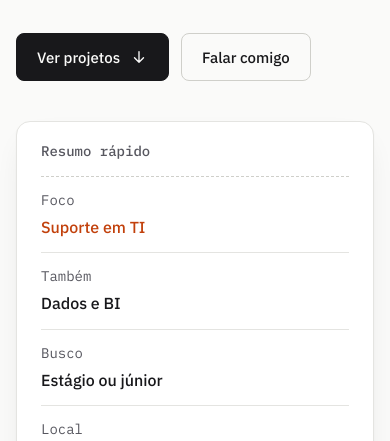
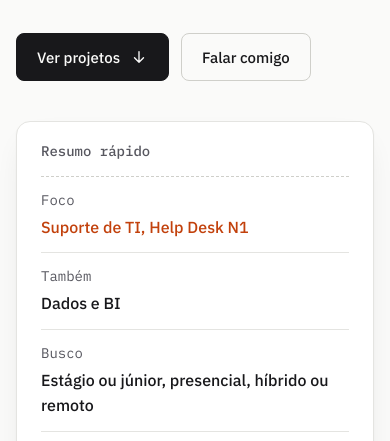
Before and after one commit to MateusSantos590/mateussantos590.github.io, a plain HTML site: page index.html in a window 390 px wide. Shown: the part 398-839 px from the top of the page. Drawn offline with Linux system fonts and the light colour scheme; no server answers.

Commit message:
Currículo para download e site alinhado ao currículo (#4)
* Redesign portfolio: IT support focus, PT/EN, dark mode and interactive method

Co-Authored-By: Claude Opus 5.5 <noreply@anthropic.com>
Claude-Session: https://claude.ai/code/session_01KpMrYAJETbbURFKFuXcPgV

* Harden site with Content-Security-Policy and referrer policy

Co-Authored-By: Claude Sonnet 5.5 <noreply@anthropic.com>
Claude-Session: https://claude.ai/code/session_01KpMrYAJETbbURFKFuXcPgV

* Add gratitude section with cousins' LinkedIn profiles

Co-Authored-By: Claude Opus 5.5 <noreply@anthropic.com>
Claude-Session: https://claude.ai/code/session_01KpMrYAJETbbURFKFuXcPgV

* Remove placeholder cousin cards and set aside gratitude section

Co-Authored-By: Claude Opus 5.5 <noreply@anthropic.com>
Claude-Session: https://claude.ai/code/session_01KpMrYAJETbbURFKFuXcPgV

* Optimize rendering: local fonts, compositor-only effects, 60 fps frame scheduler and adaptive lite mode

Co-Authored-By: Claude Opus 5.5 <noreply@anthropic.com>
Claude-Session: https://claude.ai/code/session_01KpMrYAJETbbURFKFuXcPgV

* Publish résumé without phone number and align site with résumé content

Co-Authored-By: Claude Opus 5.5 <noreply@anthropic.com>
Claude-Session: https://claude.ai/code/session_01KpMrYAJETbbURFKFuXcPgV

---------

Co-authored-by: Claude <noreply@anthropic.com>

```diff
--- a/index.html
+++ b/index.html
@@ -2,7 +2,7 @@
 <html lang="pt-BR">
 <head>
 <meta charset="utf-8">
-<meta http-equiv="Content-Security-Policy" content="default-src 'none'; script-src 'sha256-XRh5JS5vWgrOhbBQ3gDJrTK9GxeedwcJQIHxepdtMaI=' 'sha256-IlNkrB5HBFgy7XucCemS4X83DRb+nHaXkmBcZc6EJm0='; style-src 'unsafe-inline'; font-src 'self'; img-src 'self' data:; connect-src 'self'; base-uri 'none'; form-action 'none'; object-src 'none'">
+<meta http-equiv="Content-Security-Policy" content="default-src 'none'; script-src 'sha256-XRh5JS5vWgrOhbBQ3gDJrTK9GxeedwcJQIHxepdtMaI=' 'sha256-A873iNzMgJqLYmt3h0l7Z8Y3zOSiJty5VMjW1jSpRN0='; style-src 'unsafe-inline'; font-src 'self'; img-src 'self' data:; connect-src 'self'; base-uri 'none'; form-action 'none'; object-src 'none'">
 <meta name="referrer" content="strict-origin-when-cross-origin">
 <meta name="viewport" content="width=device-width, initial-scale=1">
 <title>Mateus Telles | Suporte em TI e dados</title>
@@ -308,15 +308,15 @@ h2{min-width:0;font-size:clamp(34px,4.4vw,58px);line-height:1.06;letter-spacing:
           <a class="btn btn-primary" href="#projetos"><span data-i18n="hero.cta">Ver projetos</span><svg viewBox="0 0 24 24" fill="none" stroke="currentColor" stroke-width="1.8" stroke-linecap="round" stroke-linejoin="round" aria-hidden="true"><path d="M12 5v14M6 13l6 6 6-6"/></svg></a>
           <a class="btn" href="#contato" data-i18n="hero.talk">Falar comigo</a>
           <!-- O botão aparece sozinho quando o arquivo curriculo.pdf existir na raiz do repositório. -->
-          <a class="btn" id="cv" href="curriculo.pdf" download hidden><span data-i18n="hero.cv">Baixar currículo</span><svg viewBox="0 0 24 24" fill="none" stroke="currentColor" stroke-width="1.8" stroke-linecap="round" stroke-linejoin="round" aria-hidden="true"><path d="M12 4v11M7 10l5 5 5-5M5 20h14"/></svg></a>
+          <a class="btn" id="cv" href="curriculo.pdf" download="Curriculo_Mateus_Santos_Telles.pdf" hidden><span data-i18n="hero.cv">Baixar currículo</span><svg viewBox="0 0 24 24" fill="none" stroke="currentColor" stroke-width="1.8" stroke-linecap="round" stroke-linejoin="round" aria-hidden="true"><path d="M12 4v11M7 10l5 5 5-5M5 20h14"/></svg></a>
         </div>
       </div>
       <aside class="ticket" aria-labelledby="ticket-title">
         <p class="ticket-head" id="ticket-title" data-i18n="t.head">Resumo rápido</p>
         <dl>
-          <div><dt data-i18n="t.focus">Foco</dt><dd class="hl" data-i18n="t.focusv">Suporte em TI</dd></div>
+          <div><dt data-i18n="t.focus">Foco</dt><dd class="hl" data-i18n="t.focusv">Suporte de TI, Help Desk N1</dd></div>
           <div><dt data-i18n="t.also">Também</dt><dd data-i18n="t.alsov">Dados e BI</dd></div>
-          <div><dt data-i18n="t.seek">Busco</dt><dd data-i18n="t.seekv">Estágio ou júnior</dd></div>
+          <div><dt data-i18n="t.seek">Busco</dt><dd data-i18n="t.seekv">Estágio ou júnior, presencial, híbrido ou remoto</dd></div>
           <div><dt data-i18n="t.loc">Local</dt><dd data-i18n="t.locv">São Paulo, SP</dd></div>
           <div><dt data-i18n="t.edu">Formação</dt><dd data-i18n="t.eduv">ADS na UNG, conclusão em 2027</dd></div>
           <div id="clock-row"><dt data-i18n="t.time">Horário em SP</dt><dd id="clock"></dd></div>
@@ -424,16 +424,21 @@ h2{min-width:0;font-size:clamp(34px,4.4vw,58px);line-height:1.06;letter-spacing:
       <div class="reveal">
         <h3 class="col" data-i18n="j.exp">Experiência e formação</h3>
         <ol class="timeline">
-          <li><span class="when" data-i18n="j1.when">Ago 2025 até hoje</span><div><h4 data-i18n="j1.t">Freelancer na NexaData Insights</h4><p data-i18n="j1.p">Atendimento a pequenos negócios, organização de informações e soluções digitais conforme a necessidade de cada cliente.</p></div></li>
-          <li><span class="when" data-i18n="j2.when">Até 2027</span><div><h4 data-i18n="j2.t">Análise e Desenvolvimento de Sistemas, UNG</h4><p data-i18n="j2.p">Curso tecnólogo com conclusão prevista para 2027.</p></div></li>
+          <li><span class="when" data-i18n="j1.when">Ago 2025 até hoje</span><div><h4 data-i18n="j1.t">Freelancer na NexaData Insights</h4><p data-i18n="j1.p">Atendo cinco pequenos negócios: identifico necessidades, explico soluções em linguagem acessível e acompanho as demandas nos prazos combinados.</p></div></li>
+          <li><span class="when" data-i18n="j3.when">Mar a jul 2026</span><div><h4 data-i18n="j3.t">Suporte de TI na IZATEC</h4><p data-i18n="j3.p">Suporte a alunos em uma plataforma de aulas de programação e criação de conteúdos sobre Java e Python.</p></div></li>
+          <li><span class="when" data-i18n="j2.when">2025 a 2027</span><div><h4 data-i18n="j2.t">Análise e Desenvolvimento de Sistemas, UNG</h4><p data-i18n="j2.p">Tecnólogo EAD, cursando, com conclusão prevista para 2027.</p></div></li>
+          <li><span class="when">2026</span><div><h4 data-i18n="j4.t">Cursos complementares</h4><p data-i18n="j4.p">Mais de 150 horas de cursos de tecnologia na Alura, FIAP e Anthropic Academy, incluindo Git e GitHub.</p></div></li>
         </ol>
       </div>
       <div class="reveal" style="--d:80ms">
         <h3 class="col" data-i18n="j.skills">Habilidades</h3>
         <div class="skills">
-          <div class="skill"><h4 data-i18n="s1.t">Suporte em TI</h4><ul class="tags" data-i18n="s1.tags"><li>Windows</li><li>Redes</li><li>Diagnóstico de problemas</li><li>Atendimento ao usuário</li><li>Documentação</li></ul></div>
+          <div class="skill"><h4 data-i18n="s1.t">Suporte e microinformática</h4><ul class="tags" data-i18n="s1.tags"><li>Windows 10/11</li><li>Instalação de sistemas</li><li>Montagem de computadores</li><li>Diagnóstico de hardware</li><li>Drivers e impressoras</li><li>Atendimento ao usuário</li><li>Documentação</li></ul></div>
+          <div class="skill"><h4 data-i18n="s4.t">Redes</h4><ul class="tags" data-i18n="s4.tags"><li>TCP/IP</li><li>DNS</li><li>DHCP</li><li>Redes domésticas</li></ul></div>
+          <div class="skill"><h4 data-i18n="s5.t">Ferramentas</h4><ul class="tags"><li>Microsoft 365</li><li>Pacote Office</li><li>Google Workspace</li></ul></div>
           <div class="skill"><h4 data-i18n="s2.t">Dados e BI</h4><ul class="tags"><li>Python</li><li>Pandas</li><li>SQL</li><li>Excel</li><li>Power BI</li></ul></div>
-          <div class="skill"><h4 data-i18n="s3.t">Desenvolvimento</h4><ul class="tags" data-i18n="s3.tags"><li>Python</li><li>Lógica de programação</li><li>Git</li><li>GitHub</li></ul></div>
+          <div class="skill"><h4 data-i18n="s3.t">Desenvolvimento e automação</h4><ul class="tags" data-i18n="s3.tags"><li>Python</li><li>n8n</li><li>Lógica de programação</li><li>Git</li><li>GitHub</li></ul></div>
+          <div class="skill"><h4 data-i18n="s6.t">Idioma</h4><ul class="tags" data-i18n="s6.tags"><li>Inglês intermediário (B1)</li></ul></div>
         </div>
       </div>
     </div>
@@ -500,9 +505,9 @@ h2{min-width:0;font-size:clamp(34px,4.4vw,58px);line-height:1.06;letter-spacing:
     'hero.status': 'Open to internship and junior roles in São Paulo',
     'hero.title': 'IT support with a data mindset.',
     'hero.lede': 'I’m Mateus, a Systems Analysis student who solves problems and documents every fix.',
-    'hero.cta': 'See projects', 'hero.talk': 'Get in touch', 'hero.cv': 'Download résumé',
-    't.head': 'Quick summary', 't.focus': 'Focus', 't.focusv': 'IT support', 't.also': 'Also', 't.alsov': 'Data and BI',
-    't.seek': 'Seeking', 't.seekv': 'Internship or junior role', 't.loc': 'Based in', 't.locv': 'São Paulo, Brazil',
+    'hero.cta': 'See projects', 'hero.talk': 'Get in touch', 'hero.cv': 'Download résumé (Portuguese)',
+    't.head': 'Quick summary', 't.focus': 'Focus', 't.focusv': 'IT support, Help Desk Tier 1', 't.also': 'Also', 't.alsov': 'Data and BI',
+    't.seek': 'Seeking', 't.seekv': 'Internship or junior role, on-site, hybrid or remote', 't.loc': 'Based in', 't.locv': 'São Paulo, Brazil',
     't.edu': 'Education', 't.eduv': 'Systems Analysis at UNG, graduating 2027', 't.time': 'Time in São Paulo',
     'p.title': 'Projects that show how I think.',
     'p.sub': 'From troubleshooting to data analysis, with code and documentation open on GitHub.',
@@ -534,10 +539,15 @@ h2{min-width:0;font-size:clamp(34px,4.4vw,58px);line-height:1.06;letter-spacing:
     'a.p2': 'My cousins were the first to encourage me to turn that interest into a career. Today I study Systems Analysis at UNG and support small businesses as a freelancer, practicing what I enjoy most: listening, organizing and solving.',
     'j.title': 'Experience and skills.', 'j.exp': 'Experience and education', 'j.skills': 'Skills',
     'j1.when': 'Aug 2025 to present', 'j1.t': 'Freelancer at NexaData Insights',
-    'j1.p': 'Support for small businesses, information organization and digital solutions tailored to each client.',
-    'j2.when': 'Until 2027', 'j2.t': 'Systems Analysis and Development, UNG', 'j2.p': 'Technology degree, expected to graduate in 2027.',
-    's1.t': 'IT support', 's1.tags': '<li>Windows</li><li>Networking</li><li>Troubleshooting</li><li>User support</li><li>Documentation</li>',
-    's2.t': 'Data and BI', 's3.t': 'Development', 's3.tags': '<li>Python</li><li>Programming logic</li><li>Git</li><li>GitHub</li>',
+    'j1.p': 'I support five small businesses: identifying their needs, explaining solutions in plain language and tracking requests against agreed deadlines.',
+    'j3.when': 'Mar to Jul 2026', 'j3.t': 'IT support at IZATEC',
+    'j3.p': 'Supported students on a programming course platform and created learning content on Java and Python.',
+    'j4.t': 'Additional courses', 'j4.p': 'Over 150 hours of technology courses at Alura, FIAP and Anthropic Academy, including Git and GitHub.',
+    'j2.when': '2025 to 2027', 'j2.t': 'Systems Analysis and Development, UNG', 'j2.p': 'Online technology degree, in progress, expected to graduate in 2027.',
+    's1.t': 'Support and hardware', 's1.tags': '<li>Windows 10/11</li><li>OS installation</li><li>PC assembly</li><li>Hardware diagnosis</li><li>Drivers and printers</li><li>User support</li><li>Documentation</li>',
+    's4.t': 'Networking', 's4.tags': '<li>TCP/IP</li><li>DNS</li><li>DHCP</li><li>Home networks</li>',
+    's5.t': 'Tools', 's6.t': 'Language', 's6.tags': '<li>English, intermediate (B1)</li>',
+    's2.t': 'Data and BI', 's3.t': 'Development and automation', 's3.tags': '<li>Python</li><li>n8n</li><li>Programming logic</li><li>Git</li><li>GitHub</li>',
     'ct.title': 'Let’s talk.', 'ct.sub': 'Have an internship or junior role in IT support or data? I’d love to hear about it.',
     'ct.copy': 'Copy email', 'ct.li': 'Professional profile', 'ct.gh': 'Code and projects',
     'f.top': 'Back to top',
```
Also changed, not shown: 2 other files.
